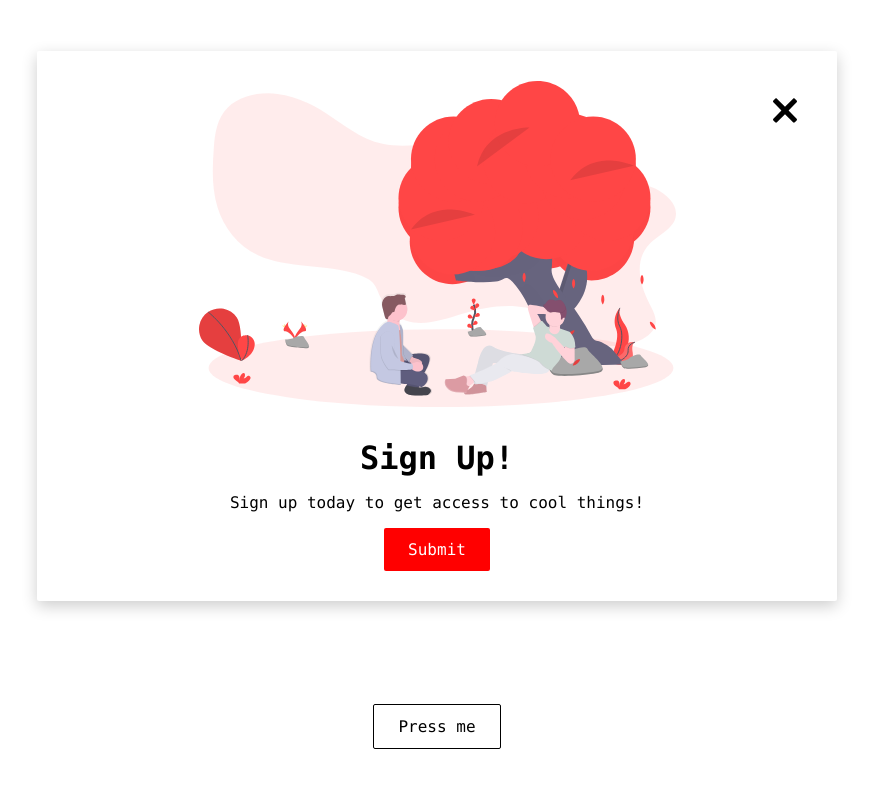
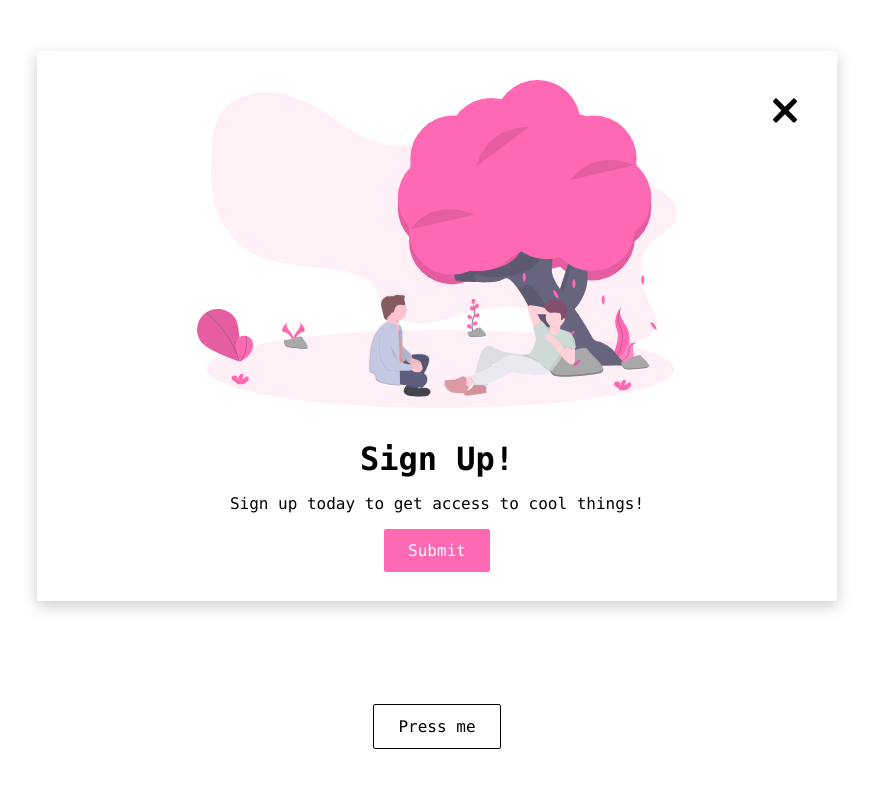
Before and after one commit to kleimaj/emotion-lesson, a React (Create React App) app: page / in a window 1280 px wide. Shown: the top 788 px of the page, without its empty margins (203-1076 px from the left). Built offline with nearby package versions, Linux system fonts and the light colour scheme.

Commit message:
changes primary color

```diff
--- a/src/components/Buttons.js
+++ b/src/components/Buttons.js
@@ -1,4 +1,6 @@
 import styled from '@emotion/styled';
+
+const primaryColor = `hotpink`;
 
 export const Button = styled.button`
   padding: 12px 24px;
@@ -10,7 +12,7 @@ export const Button = styled.button`
 `;
 
 export const PrimaryButton = styled(Button)`
-  background-color: red;
+  background-color: ${primaryColor};
   border: none;
   color: white;
 `;
@@ -22,7 +24,7 @@ export const SecondaryButton = styled(Button)`
   transition: background-color 0.2s linear, color 0.2s linear;
 
   &:hover {
-    background-color: red;
-    color: white;
+    background-color: ${primaryColor};
+    color: black;
   }
 `;
```
Also changed, not shown: src/assets/signup.svg.
